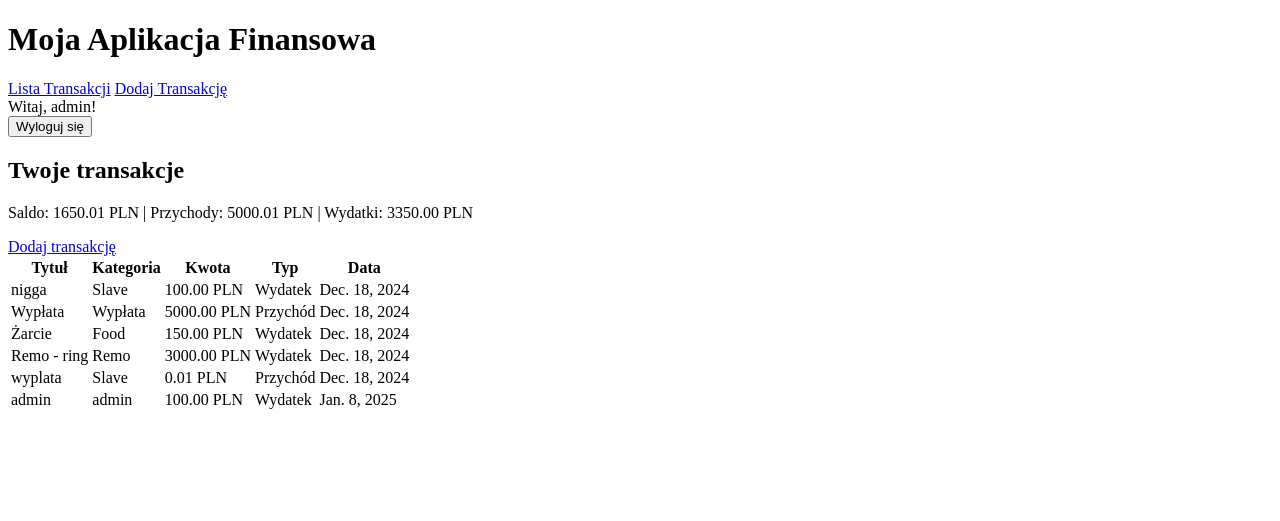
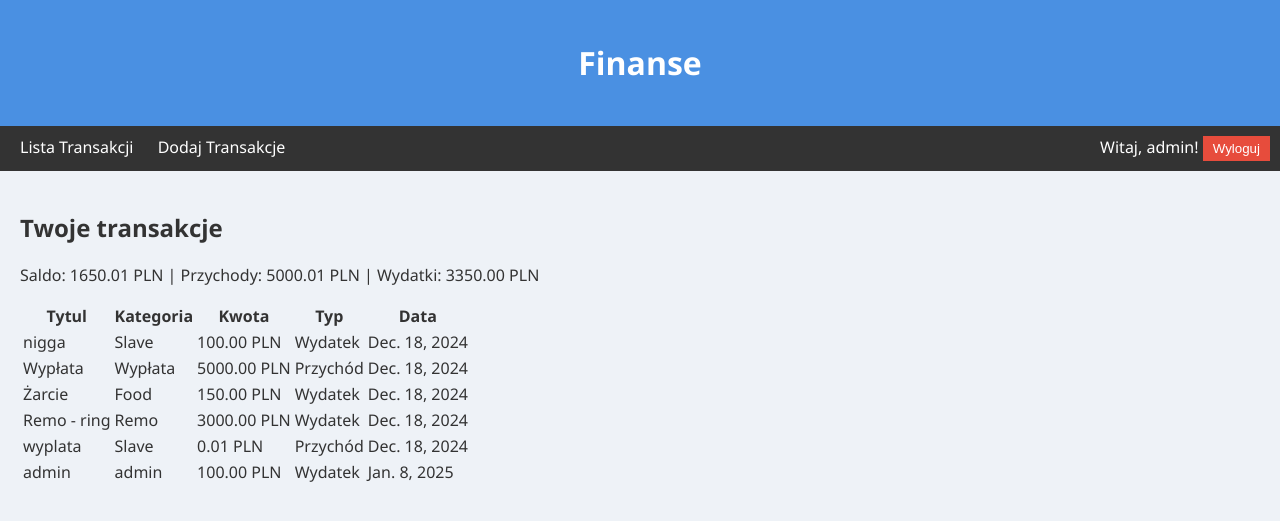
Before and after one commit to michalkorzekwa/django-proj, a Django app: page / in a window 1280 px wide. Shown: the top 521 px of the page. Run offline with Django 5.2, Linux system fonts and the light colour scheme; a user stored in the database is signed in; data comes from the database, SQL or seed files in the repository; both versions use the stored data as it was after the commit.

Commit message:
dodanie css, ulepszenia

```diff
--- a/finans/forms.py
+++ b/finans/forms.py
@@ -1,6 +1,5 @@
 from django import forms
 from .models import Transaction
-
 class TransactionForm(forms.ModelForm):
     class Meta:
         model = Transaction
--- a/finans/models.py
+++ b/finans/models.py
@@ -6,13 +6,11 @@ class Transaction(models.Model):
         ('income', 'Przychód'),
         ('expense', 'Wydatek'),
     ]
-
     user = models.ForeignKey(User, on_delete=models.CASCADE)
     title = models.CharField(max_length=100)
     amount = models.DecimalField(max_digits=10, decimal_places=2)
     category = models.CharField(max_length=50)
     transaction_type = models.CharField(max_length=10, choices=TRANSACTION_TYPES)
     date = models.DateField(auto_now_add=True)
-
     def __str__(self):
         return f"{self.title} - {self.amount} PLN"
--- /dev/null
+++ b/finans/static/css/style.css
@@ -0,0 +1,42 @@
+body {
+    font-family: 'Segoe UI', Tahoma, Geneva, Verdana, sans-serif;
+    margin: 0;
+background-color: #eef2f7;
+    color: #333;
+}
+header {
+    background-color: #4a90e2;
+    color: white;
+    padding: 20px;
+    text-align: center;
+}
+nav {
+    background-color: #333;
+    color: white;
+    padding: 10px;
+    display: flex;
+    justify-content: space-between;
+}
+nav a {
+    color: white;
+    text-decoration: none;
+margin: 0 10px;
+}
+
+nav form {
+    display: inline;
+}
+nav button {
+    background-color: #e74c3c;
+    color: white;
+    border: none;
+    padding: 5px 10px;
+    cursor: pointer;
+}
+
+nav button:hover {
+    background-color: #c0392b;
+}
+main {
+    padding: 20px;
+}
--- a/finans/templates/base.html
+++ b/finans/templates/base.html
@@ -1,38 +1,37 @@
 <!DOCTYPE html>
 <html lang="pl">
 <head>
+    {% load static %}
     <meta charset="UTF-8">
     <meta name="viewport" content="width=device-width, initial-scale=1.0">
-    <title>{% block title %}Moja Aplikacja{% endblock %}</title>
+    <title>{% block title %}Finanse{% endblock %}</title>
+    <link rel="stylesheet" href="{% static 'css/style.css' %}">
+</head>
 </head>
 <body>
     <header>
-        <h1>Moja Aplikacja Finansowa</h1>
+        <h1>Finanse</h1>
     </header>
-
     <nav>
         <div>
             <a href="{% url 'transaction_list' %}">Lista Transakcji</a>
-            <a href="{% url 'add_transaction' %}">Dodaj Transakcję</a>
+            <a href="{% url 'add_transaction' %}">Dodaj Transakcje</a>
         </div>
         <div>
             {% if user.is_authenticated %}
                 <span>Witaj, {{ user.username }}!</span>
                 <form method="post" action="{% url 'logout' %}">
-                    {% csrf_token %}
-                    <button type="submit">Wyloguj się</button>
+                {% csrf_token %}
+                    <button type="submit">Wyloguj</button>
                 </form>
             {% else %}
-                <a href="{% url 'login' %}">Zaloguj się</a>
+                <a href="{% url 'login' %}">Zaloguj</a>
             {% endif %}
         </div>
     </nav>
-
     <main>
         {% block content %}
-        <!-- Treść właściwa stron będzie wstawiana tutaj -->
         {% endblock %}
     </main>
-
 </body>
 </html>
--- a/finans/templates/finans/add_transaction.html
+++ b/finans/templates/finans/add_transaction.html
@@ -1,6 +1,6 @@
 {% extends 'base.html' %}
 {% block content %}
-<h2>Dodaj nową transakcję</h2>
+<h2>Dodaj nową transakcje</h2>
 <form method="post">
     {% csrf_token %}
     {{ form.as_p }}
--- a/finans/templates/finans/transaction_list.html
+++ b/finans/templates/finans/transaction_list.html
@@ -2,10 +2,9 @@
 {% block content %}
 <h2>Twoje transakcje</h2>
 <p>Saldo: {{ balance }} PLN | Przychody: {{ total_income }} PLN | Wydatki: {{ total_expense }} PLN</p>
-<a href="{% url 'add_transaction' %}">Dodaj transakcję</a>
 <table>
     <tr>
-        <th>Tytuł</th>
+        <th>Tytul</th>
         <th>Kategoria</th>
         <th>Kwota</th>
         <th>Typ</th>
--- a/finans/templates/registration/login.html
+++ b/finans/templates/registration/login.html
@@ -1,12 +1,10 @@
 {% extends 'base.html' %}
-
 {% block title %}Logowanie{% endblock %}
-
 {% block content %}
     <h2>Logowanie</h2>
     <form method="post">
         {% csrf_token %}
         {{ form.as_p }}
-        <button type="submit">Zaloguj się</button>
+        <button type="submit">Zaloguj</button>
     </form>
 {% endblock %}
--- a/finanse/settings.py
+++ b/finanse/settings.py
@@ -18,7 +18,7 @@ import os
 BASE_DIR = Path(__file__).resolve().parent.parent
 
 LOGOUT_REDIRECT_URL = '/'  # Przekierowanie na stronę główną po wylogowaniu
-LOGIN_REDIRECT_URL = '/transaction_list'
+LOGIN_REDIRECT_URL = '/transaction_list/'
 LOGIN_URL = '/accounts/login/'
 
 
--- a/finanse/urls.py
+++ b/finanse/urls.py
@@ -5,6 +5,6 @@ from django.urls import path, include
 urlpatterns = [
     path('admin/', admin.site.urls),
     path('', include('finans.urls')),
-    path('accounts/logout/', auth_views.LogoutView.as_view(), name='logout'),  # Ścieżka do wylogowania
-    path('accounts/', include('django.contrib.auth.urls')),  # Logowanie i wylogowanie
+    path('accounts/logout/', auth_views.LogoutView.as_view(), name='logout'),
+    path('accounts/', include('django.contrib.auth.urls')),
 ]
```
Also changed, not shown: db.sqlite3.
